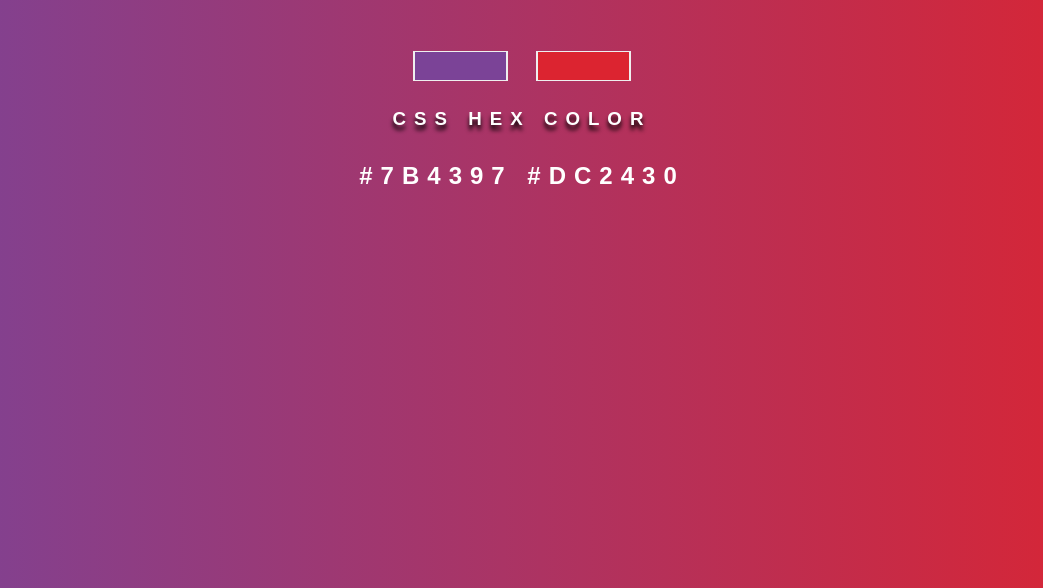
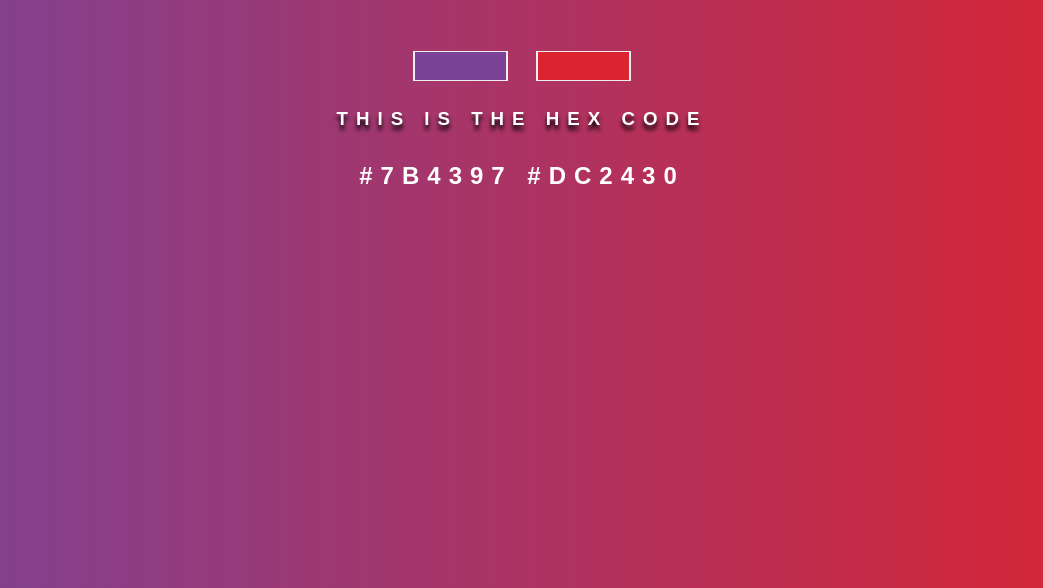
Before and after one commit to Krunal1997patel/Background-gradient, a plain HTML site: page index.html in a window 1280 px wide. Shown: the part 212-800 px from the top of the page, without its empty margins (118-1161 px from the left). Drawn offline with Linux system fonts and the light colour scheme.

Commit message:
change the h3

```diff
--- a/index.html
+++ b/index.html
@@ -13,7 +13,7 @@
 
     <input type="color" class="color2" name="color2" value="#dc2430">
 
-    <h3>CSS Hex Color</h3>
+    <h3>This is the Hex code</h3>
     <h4></h4>
 
 
```
